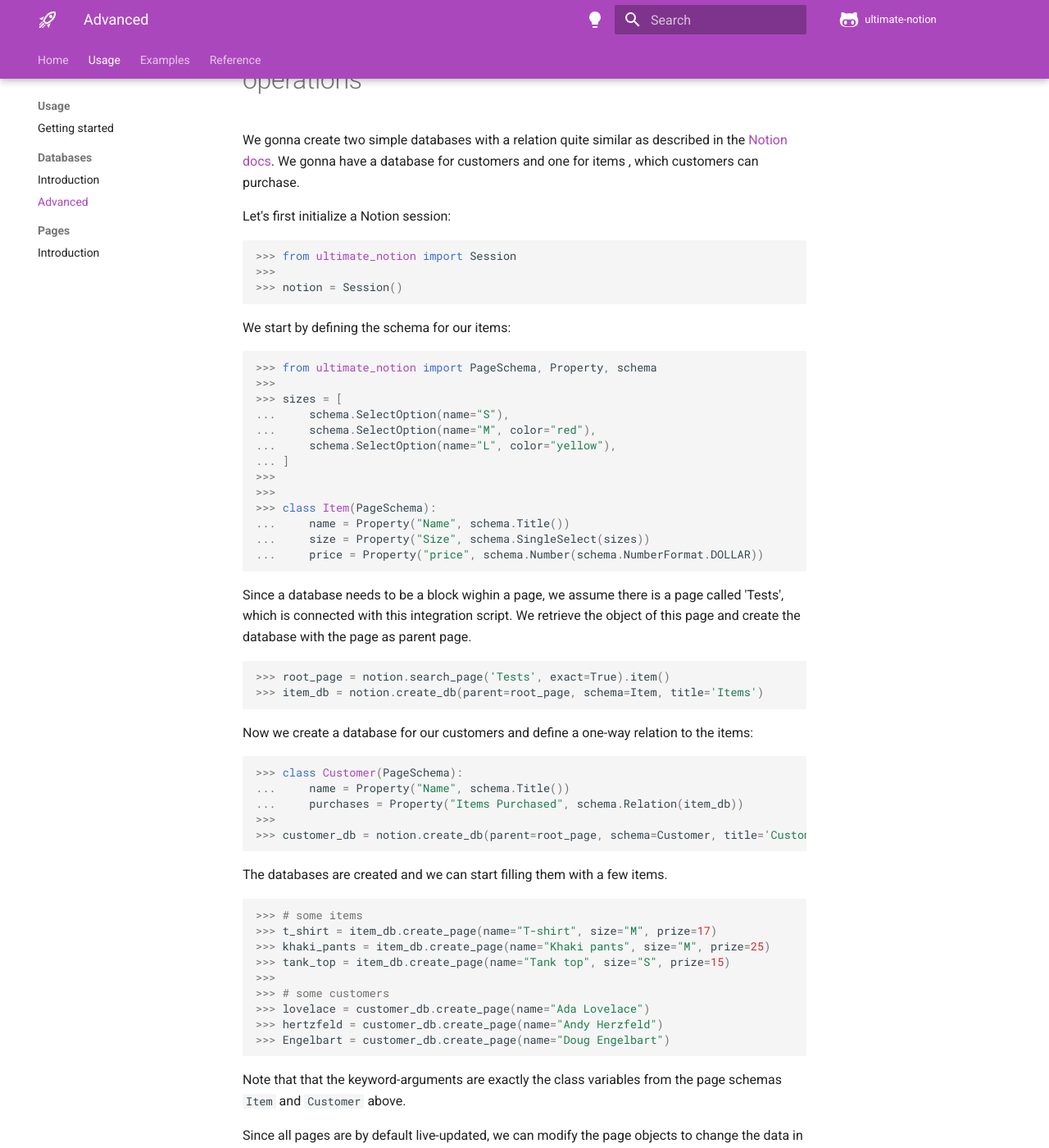
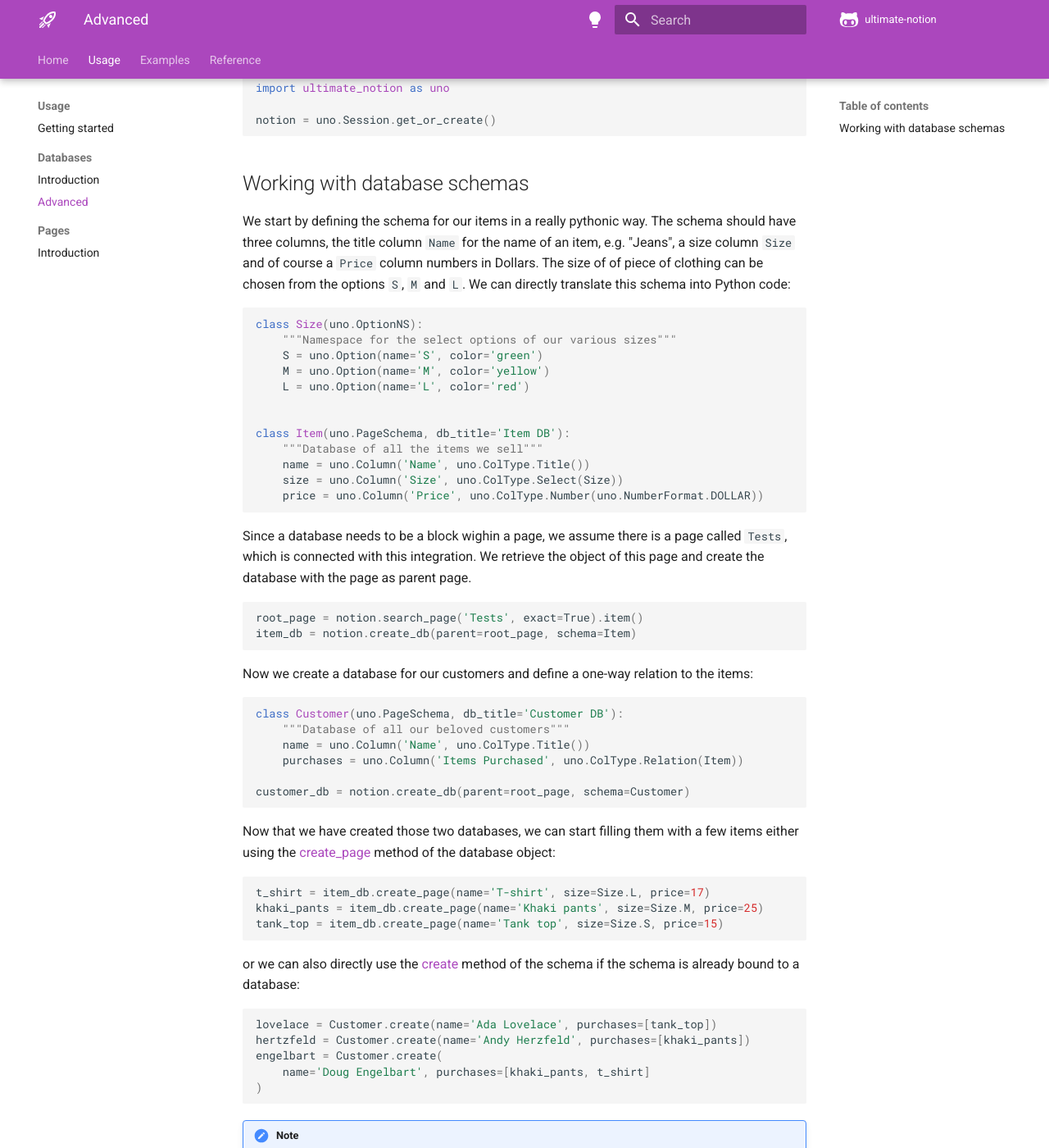
Before and after one commit to ultimate-notion/ultimate-notion, an MkDocs documentation site: the page built from docs/usage/db_advanced.md, in a window 1280 px wide and 1400 px high, scrolled down 274 px. Shown: the whole window at 82% size. Built offline with MkDocs 1.6.1 and Material for MkDocs 9.7.7, drawn with Linux system fonts in a browser that asks for light colours; comment, search, counter and statistics services are not loaded; the version menu is left out; some of the changed text lies outside the part shown.

Commit message:
Work on db_advanced.md

````diff
--- a/docs/usage/db_advanced.md
+++ b/docs/usage/db_advanced.md
@@ -1,102 +1,92 @@
 # Data models & schemas
 
-# Todo: Use to run this https://github.com/koaning/mktestdocs
-# ToDo: Create/Read/Update/Delete (CRUD) operations
+We gonna create two simple databases with a relation quite similar as described
+in the [Notion docs]. We gonna have a database for customers and one for items,
+which customers can purchase.
 
-We gonna create two simple databases with a relation quite similar as described
-in the [Notion docs]. We gonna have a database for customers and one for items
-, which customers can purchase.
-
-Let's first initialize a Notion session:
+Let's first initialize a Notion session with
 
 ```python
->>> from ultimate_notion import Session
->>>
->>> notion = Session()
+import ultimate_notion as uno
 
+notion = uno.Session.get_or_create()
 ```
 
-We start by defining the schema for our items:
+## Working with database schemas
+
+We start by defining the schema for our items in a really pythonic way.
+The schema should have three columns, the title column `Name` for the name of an item, e.g. "Jeans",
+a size column `Size` and of course a `Price` column numbers in Dollars. The size of of piece of
+clothing can be chosen from the options `S`, `M` and `L`. We can directly translate this schema into
+Python code:
 
 ```python
->>> from ultimate_notion import PageSchema, Property, schema
->>>
->>> sizes = [
-...     schema.SelectOption(name="S"),
-...     schema.SelectOption(name="M", color="red"),
-...     schema.SelectOption(name="L", color="yellow"),
-... ]
->>>
->>>
->>> class Item(PageSchema):
-...     name = Property("Name", schema.Title())
-...     size = Property("Size", schema.SingleSelect(sizes))
-...     price = Property("price", schema.Number(schema.NumberFormat.DOLLAR))
+class Size(uno.OptionNS):
+    """Namespace for the select options of our various sizes"""
+    S = uno.Option(name='S', color='green')
+    M = uno.Option(name='M', color='yellow')
+    L = uno.Option(name='L', color='red')
 
+
+class Item(uno.PageSchema, db_title='Item DB'):
+    """Database of all the items we sell"""
+    name = uno.Column('Name', uno.ColType.Title())
+    size = uno.Column('Size', uno.ColType.Select(Size))
+    price = uno.Column('Price', uno.ColType.Number(uno.NumberFormat.DOLLAR))
 ```
 
 Since a database needs to be a block wighin a page, we assume there is a page called
-'Tests', which is connected with this integration script. We retrieve the object of
+`Tests`, which is connected with this integration. We retrieve the object of
 this page and create the database with the page as parent page.
 
 ```python
->>> root_page = notion.search_page('Tests', exact=True).item()
->>> item_db = notion.create_db(parent=root_page, schema=Item, title='Items')
-
+root_page = notion.search_page('Tests', exact=True).item()
+item_db = notion.create_db(parent=root_page, schema=Item)
 ```
 
 Now we create a database for our customers and define a one-way relation to the items:
 
 ```python
->>> class Customer(PageSchema):
-...     name = Property("Name", schema.Title())
-...     purchases = Property("Items Purchased", schema.Relation(item_db))
->>>
->>> customer_db = notion.create_db(parent=root_page, schema=Customer, title='Customers')
+class Customer(uno.PageSchema, db_title='Customer DB'):
+    """Database of all our beloved customers"""
+    name = uno.Column('Name', uno.ColType.Title())
+    purchases = uno.Column('Items Purchased', uno.ColType.Relation(Item))
 
+customer_db = notion.create_db(parent=root_page, schema=Customer)
 ```
 
-The databases are created and we can start filling them with a few items.
+Now that we have created those two databases, we can start filling them with a few items
+either using the [create_page] method of the database object:
 
 ```python
->>> # some items
->>> t_shirt = item_db.create_page(name="T-shirt", size="M", prize=17)
->>> khaki_pants = item_db.create_page(name="Khaki pants", size="M", prize=25)
->>> tank_top = item_db.create_page(name="Tank top", size="S", prize=15)
->>>
->>> # some customers
->>> lovelace = customer_db.create_page(name="Ada Lovelace")
->>> hertzfeld = customer_db.create_page(name="Andy Herzfeld")
->>> Engelbart = customer_db.create_page(name="Doug Engelbart")
-
+t_shirt = item_db.create_page(name='T-shirt', size=Size.L, price=17)
+khaki_pants = item_db.create_page(name='Khaki pants', size=Size.M, price=25)
+tank_top = item_db.create_page(name='Tank top', size=Size.S, price=15)
 ```
 
-Note that that the keyword-arguments are exactly the class variables from the page
-schemas `Item` and `Customer` above.
-
-Since all pages are by default live-updated, we can modify the page objects to change
-the data in the actual Notion dababases. Let's say Ada Lovelace purchased a tank top
-as well as some khaki pants.
+or we can also directly use the [create] method of the schema if the schema is already bound
+to a database:
 
 ```python
->>> lovelace.prop.purchases.extend([tank_top, khaki_pants])
->>> lovelace
-Customer("Ada Lovelace")
->>> print(lovelace)
-Customer(
-    name="Ada Lovelace",
-    purchases=[Item("Tank top"), Item("Khaki pants")],
+lovelace = Customer.create(name='Ada Lovelace', purchases=[tank_top])
+hertzfeld = Customer.create(name='Andy Herzfeld', purchases=[khaki_pants])
+engelbart = Customer.create(
+    name='Doug Engelbart', purchases=[khaki_pants, t_shirt]
 )
 ```
 
-!!! tip
-    Use `ensure_db` and `ensure_page` to get or create a database and to get or
-    create a page, respectively. This allows you to avoid extra codepaths in the
-    initial phase when setting up a database for instance. Note that the *title*
-    property is used as the unique identifier for a database or page.
+!!! note
+    The keyword-arguments are exactly the class variables from the page schemas `Item` and `Customer` above.
 
+This is how are two databases `item_db` and `customer_db` look like in the Notion UI right now:
 
+![Notion item database](../assets/images/notion-item-db.png){: style="width:800px; display:block; margin-left:auto; margin-right:auto;"}
 
+![Notion customer database](../assets/images/notion-customer-db.png){: style="width:800px; display:block; margin-left:auto; margin-right:auto;"}
 
+!!! note
+    The description of the databases corresponds to the the docstring of the schema classes `Item` and `Customer`.
 
 [Notion docs]: https://www.notion.so/help/relations-and-rollups#create-a-relation
+[create_page]: ../../reference/ultimate_notion/database/#ultimate_notion.database.Database.create_page
+[create]: ../../reference/ultimate_notion/schema/#ultimate_notion.schema.PageSchema.create
--- a/src/ultimate_notion/__init__.py
+++ b/src/ultimate_notion/__init__.py
@@ -12,9 +12,8 @@ except PackageNotFoundError:  # pragma: no cover
 finally:
     del version, PackageNotFoundError
 
-from ultimate_notion import schema
 from ultimate_notion.database import Database
-from ultimate_notion.obj_api.enums import AggFunc, BGColor, CodeLang, Color, VState
+from ultimate_notion.obj_api.enums import AggFunc, BGColor, CodeLang, Color, NumberFormat, VState
 from ultimate_notion.objects import File, Option, RichText
 from ultimate_notion.page import Page
 from ultimate_notion.schema import ColType, Column, PageSchema, SelfRef
@@ -30,6 +29,7 @@ __all__ = [
     'Column',
     'Database',
     'File',
+    'NumberFormat',
     'Option',
     'OptionNS',
     'Page',
@@ -38,6 +38,5 @@ __all__ = [
     'SelfRef',
     'Session',
     'VState',
-    'schema',
     '__version__',
 ]
````
Also changed, not shown: docs/features.md (+10 -7 lines), docs/usage/db_introduction.md (+3 -3 lines), docs/usage/getting_started.md (+0 -1 lines), docs/usage/page_introduction.md (+1 -1 lines), docs/assets/images/notion-customer-db.png (added), docs/assets/images/notion-item-db.png (added), 2 other files.
